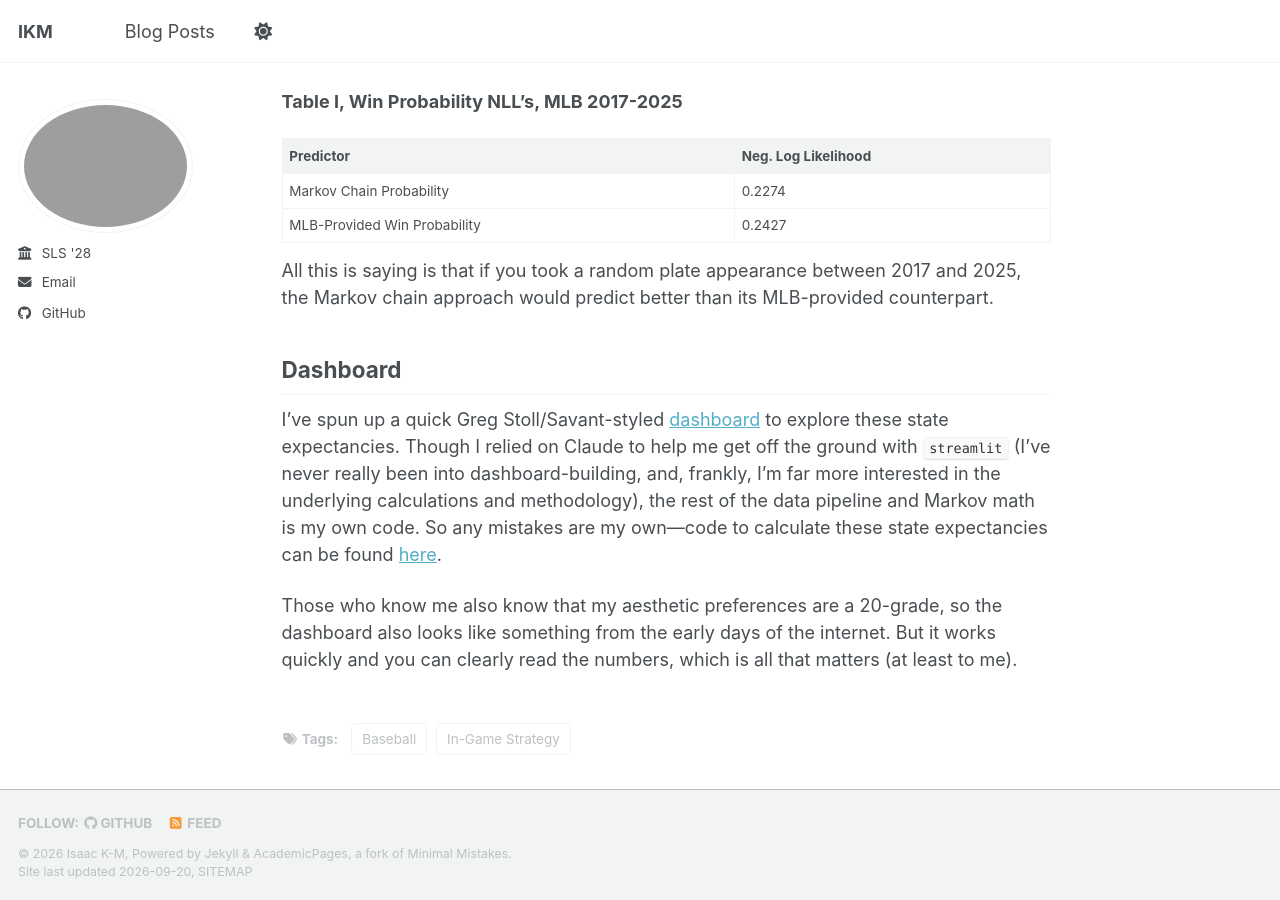
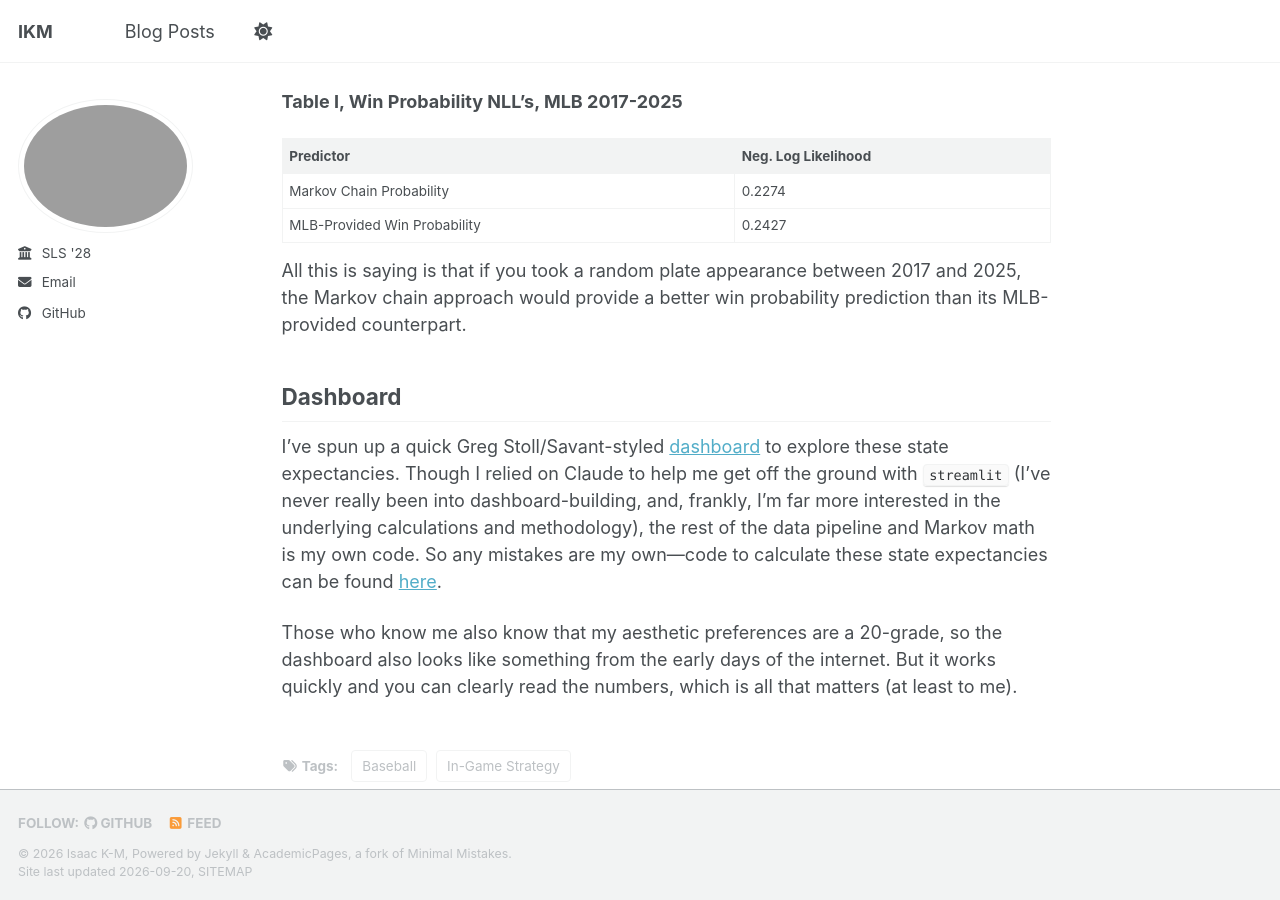
Before and after one commit to isaackleislemurphy/isaackleislemurphy.github.io, a Jekyll site: the page built from _posts/2026-09-19-blog-post-1.md, in a window 1280 px wide and 900 px high, scrolled down 6297 px. Built offline with Jekyll 4.4.1, drawn with Linux system fonts in a browser that asks for light colours; a style sheet for code colours, icons or effects is not loaded.

Commit message:
fix language

```diff
--- a/_posts/2026-09-19-blog-post-1.md
+++ b/_posts/2026-09-19-blog-post-1.md
@@ -101,7 +101,7 @@ It’s not perfect—there’s a very slight “S” shape—but certainly passa
 | Markov Chain Probability | 0.2274 |
 | MLB-Provided Win Probability | 0.2427 |
 
-All this is saying is that if you took a random plate appearance between 2017 and 2025, the Markov chain approach would predict better than its MLB-provided counterpart.
+All this is saying is that if you took a random plate appearance between 2017 and 2025, the Markov chain approach would provide a better win probability prediction than its MLB-provided counterpart.
 
 ## Dashboard
 
```
